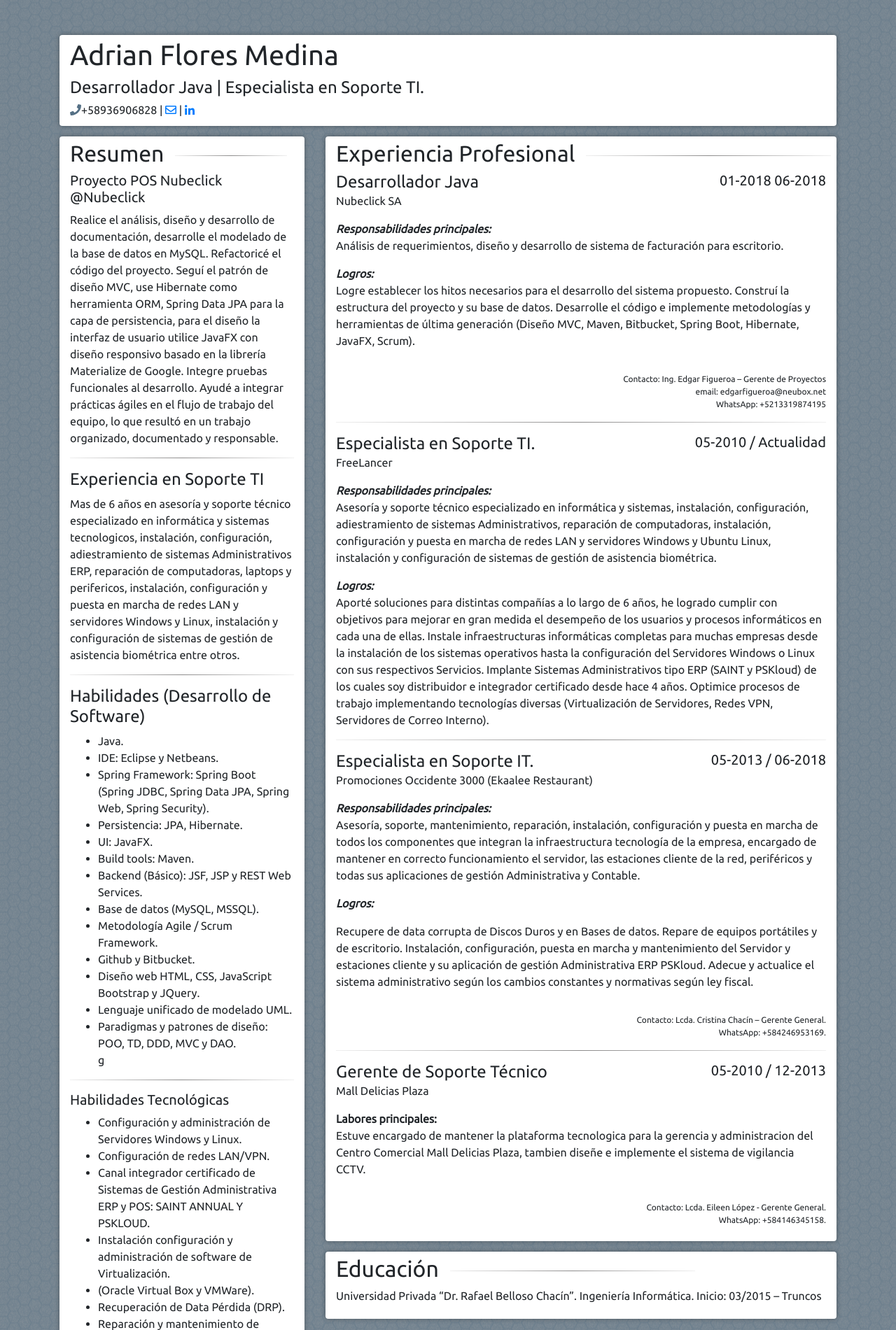
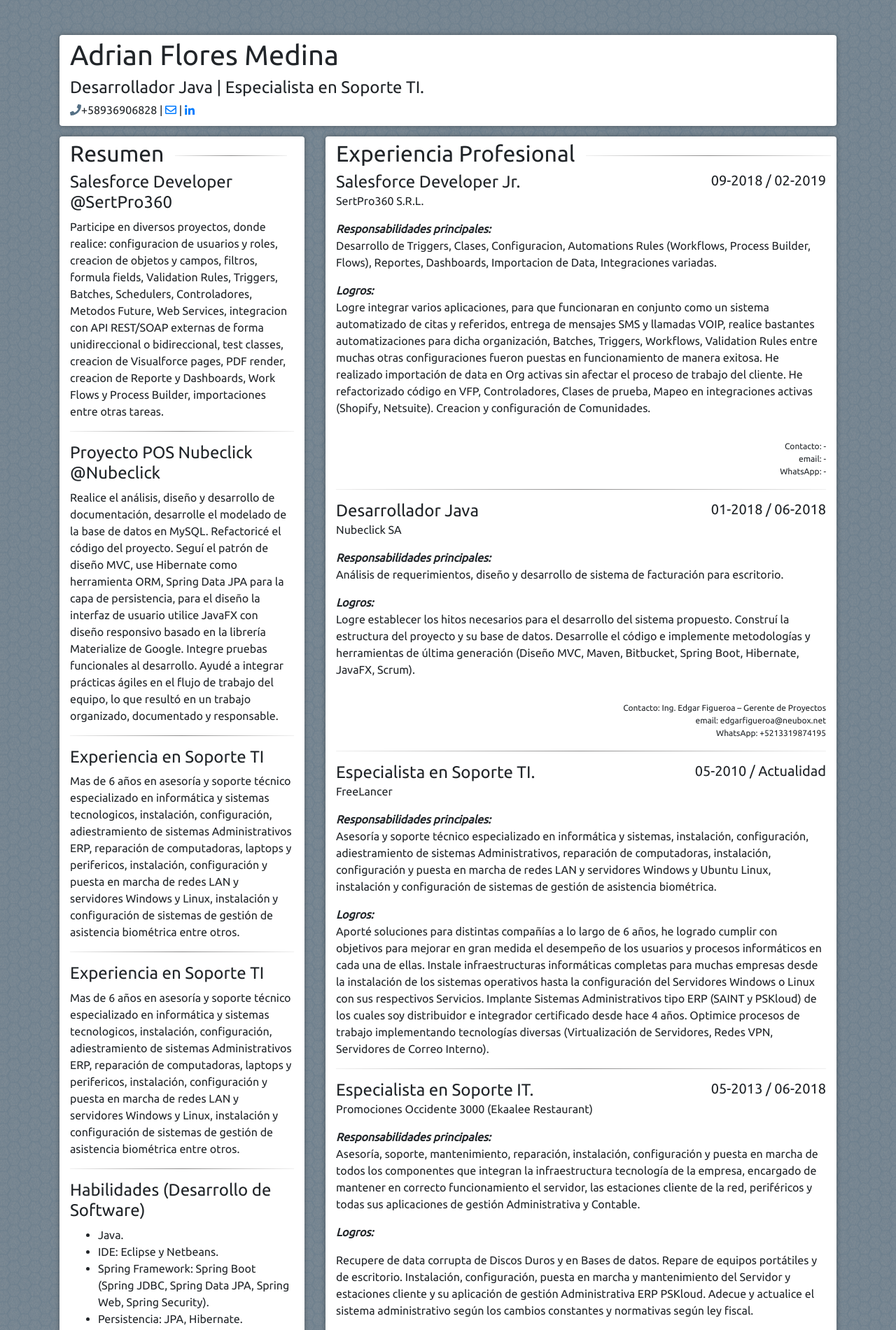
Before and after one commit to ajfmo/ajfmo.github.io, a PHP site: page / in a window 1280 px wide. Shown: the top 1901 px of the page at 70% size. Run offline with PHP 8.4, Linux system fonts and the light colour scheme.

Commit message:
Update CV

```diff
--- a/css/style.css
+++ b/css/style.css
@@ -83,6 +83,7 @@
   -webkit-transition-duration: 0.5s;
   -moz-transition-duration: 0.5s;
   -o-transition-duration: 0.5s;
+  color: rgb(218, 218, 218);
 }
 
 /*
@@ -93,10 +94,10 @@
   color: #3B5998;
 }
 
-#social-tw:hover {
-  color: #4099FF;
+#social-ins:hover {
+  color: rgb(144, 85, 43)
 }
 
-#social-in:hover {
-  color: rgb(144, 85, 43)
+#social-li:hover {
+  color: rgb(0, 119, 181);
 }
--- a/index.html
+++ b/index.html
@@ -36,11 +36,21 @@
         <div class="resumen">
           <main role="main">
             <h2>Resumen</h2>
-            <h5>Proyecto POS Nubeclick @Nubeclick</h5>
+            <h4>Salesforce Developer @SertPro360</h4>
+            <p>Participe en diversos proyectos, donde realice: configuracion de usuarios y roles, creacion de objetos y campos, filtros, formula fields, Validation Rules, Triggers, Batches, Schedulers,
+               Controladores, Metodos Future, Web Services, integracion con API REST/SOAP externas de forma unidireccional o bidireccional, test classes, creacion de Visualforce pages, PDF render, creacion
+               de Reporte y Dashboards, Work Flows y Process Builder, importaciones entre otras tareas.</p>
+            <hr>
+            <h4>Proyecto POS Nubeclick @Nubeclick</h4>
             <p>Realice el análisis, diseño y desarrollo de documentación, desarrolle el modelado de la base de datos en MySQL. Refactoricé el código del proyecto. Seguí el patrón de diseño MVC, use Hibernate como herramienta ORM, Spring Data JPA para la
               capa de persistencia, para el diseño la interfaz de usuario utilice JavaFX con diseño responsivo basado en la librería Materialize de Google. Integre pruebas funcionales al desarrollo. Ayudé a integrar prácticas ágiles en el flujo de trabajo
               del equipo, lo que resultó en un trabajo organizado, documentado y responsable.</p>
             <hr>
+            <h4>Experiencia en Soporte TI</h4>
+            <p> Mas de 6 años en asesoría y soporte técnico especializado en informática y sistemas tecnologicos, instalación, configuración, adiestramiento de sistemas Administrativos ERP, reparación de computadoras, laptops y perifericos, instalación, configuración
+              y puesta en marcha de redes LAN y servidores Windows y Linux, instalación y configuración de sistemas de gestión de asistencia biométrica entre otros.</p>
+            <hr>
+
             <h4>Experiencia en Soporte TI</h4>
             <p> Mas de 6 años en asesoría y soporte técnico especializado en informática y sistemas tecnologicos, instalación, configuración, adiestramiento de sistemas Administrativos ERP, reparación de computadoras, laptops y perifericos, instalación, configuración
               y puesta en marcha de redes LAN y servidores Windows y Linux, instalación y configuración de sistemas de gestión de asistencia biométrica entre otros.</p>
@@ -86,8 +96,26 @@
         <div class="experiencia">
           <h2>Experiencia Profesional</h2>
           <div class="misma-linea">
+            <h4>Salesforce Developer Jr.</h4>
+            <h5 class="text-right">09-2018 / 02-2019</h5>
+          </div>
+          <p>SertPro360 S.R.L.</p>
+          <strong><em>Responsabilidades principales:</em></strong>
+          <p>Desarrollo de Triggers, Clases, Configuracion, Automations Rules (Workflows, Process Builder, Flows), Reportes, Dashboards, Importacion de Data, Integraciones variadas.</p>
+          <strong><em> Logros:</em></strong>
+          <p>Logre integrar varios aplicaciones, para que funcionaran en conjunto como un sistema automatizado de citas y referidos, entrega de mensajes SMS y llamadas VOIP, realice bastantes automatizaciones para dicha organización, Batches, Triggers, Workflows, Validation Rules entre muchas otras configuraciones fueron puestas en funcionamiento de manera exitosa.
+He realizado importación de data en Org activas sin afectar el proceso de trabajo del cliente.
+He refactorizado código en VFP, Controladores, Clases de prueba, Mapeo en integraciones activas (Shopify, Netsuite).
+Creacion y configuración de Comunidades.</p>
+          <div class="text-right contacto">
+            <br>Contacto: -
+            <br>email: -
+            <br>WhatsApp: -
+          </div>
+          <hr/>
+          <div class="misma-linea">
             <h4>Desarrollador Java</h4>
-            <h5 class="text-right">01-2018 06-2018</h5>
+            <h5 class="text-right">01-2018 / 06-2018</h5>
           </div>
           <p>Nubeclick SA</p>
           <strong><em>Responsabilidades principales:</em></strong>
@@ -167,17 +195,16 @@
     <div class="container">
       <a href="https://www.facebook.com/ajfmo" target="_blank"><i class="fab fa-facebook-square fa-3x social" id="social-fb"></i></a>
       <a href="https://www.instagram.com/ajfmo" target="_blank"><i class="fab fa-instagram fa-3x social" id="social-ins"></i></a>
+      <a href="https://www.linkedin.com/in/ajfmo/" target="_blank"><i class="fab fa-linkedin-in fa-3x social" id="social-li"></i></a>
     </div>
-    <p>Adrian Flores  ® 2018 </p>
+    <p>Adrian Flores® 2019 </p>
   </footer>
 </div>
 
 <script src="js/jquery.min.js"></script>
 <script src="js/popper.min.js"></script>
 <script src="js/all.min.js"></script>
-<script src="js/bootstrap.min.js">
-</script>
+<script src="js/bootstrap.min.js"></script>
 <script src="js/custom.js"></script>
 </body>
-
 </html>
```
